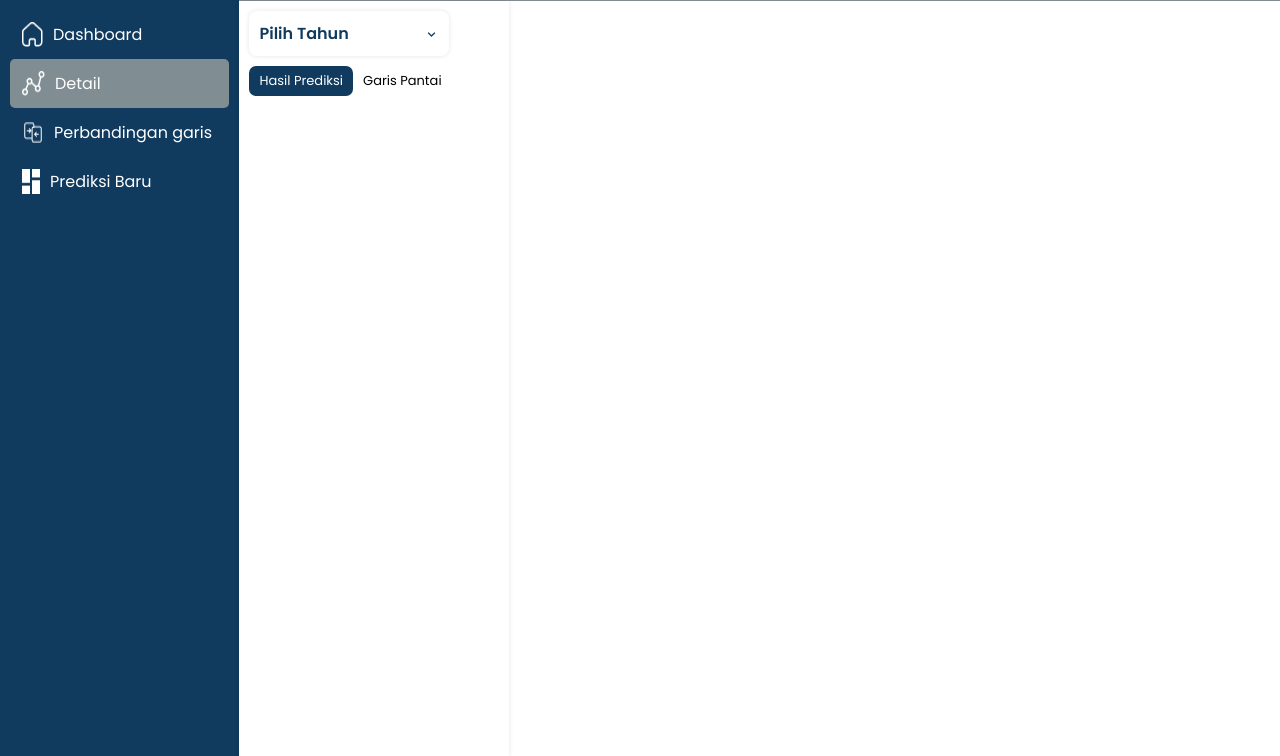
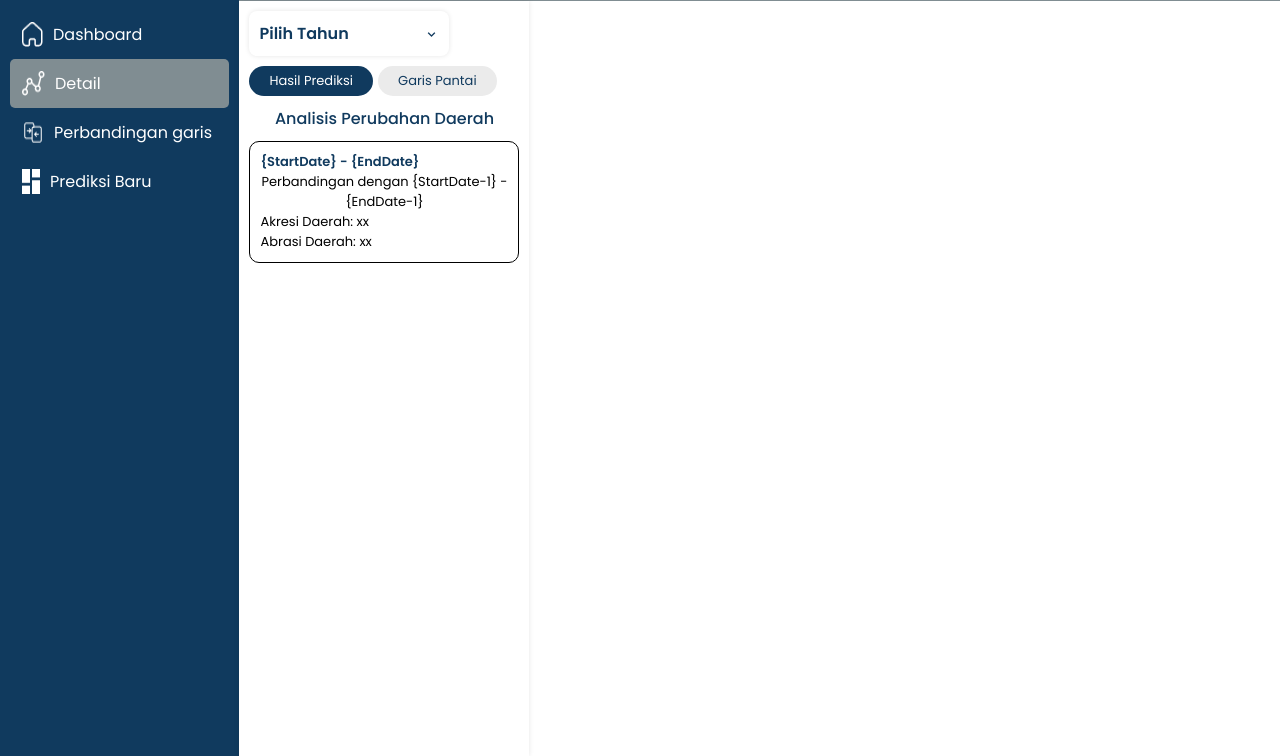
Before and after one commit to triyudhaa/proyek-ds-2, a Python web app: template templates/detail.html in a window 1280 px wide. Shown: the part 44-800 px from the top of the page. Run offline with Jinja, Linux system fonts and the light colour scheme; the template is opened without the code that fills it, so the values that code supplies are empty.

Commit message:
modified detail page

```diff
--- a/static/styles/detailStyle.css
+++ b/static/styles/detailStyle.css
@@ -51,7 +51,7 @@
 
 .side-container {
     padding: 10px;
-    width: 250px;
+    width: 270px;
     box-shadow: 0 0 5px rgba(0, 0, 0, 0.1);
 }
 
@@ -114,16 +114,48 @@
 .button-prediksi-garis {
     display: flex;
     font-size: small;
+    column-gap: 5px;
 }
 
 .button-prediksi-garis span {
     margin-top: 10px;
-    padding: 5px 10px 5px 10px;
+    padding: 5px 20px 5px 20px;
     cursor: pointer;
 }
 
 span#prediksi {
     background-color: #103A5E;
     color: white;
-    border-radius: 7px;
+    border-radius: 20px;
 }
+
+span#garis {
+    background-color: #ebebeb;
+    color: #103A5E;
+    border-radius: 20px;
+}
+
+.perubahan-daerah {
+    margin-top: 10px;
+}
+
+#title-perubahan {
+    color: #103A5E;
+    font-weight: 500;
+}
+
+.perubahan-group {
+    margin-top: 10px;
+    border: 1.5px solid black;
+    padding: 10px;
+    border-radius: 10px;
+    display: flex;
+    flex-direction: column;
+    align-items: flex-start;
+    font-size: small;
+}
+
+#periode {
+    font-weight: 600;
+    color: #103A5E;
+}
--- a/templates/detail.html
+++ b/templates/detail.html
@@ -90,6 +90,28 @@
                         <span id="garis">Garis Pantai</span>
                     </div>
 
+                    <div class="perubahan-daerah">
+                        <span id="title-perubahan">Analisis Perubahan Daerah</span>
+
+                        <div class="perubahan-group">
+                            <span id="periode">{StartDate} - {EndDate}</span>
+                            <div class="deskripsi-group">
+                                <span id="deskripsi">Perbandingan dengan </span>
+                                <span>{StartDate-1} - {EndDate-1}</span>
+                            </div>
+                            <div class="akresi-group">
+                                <span>Akresi Daerah:</span>
+                                <span>xx</span>
+                            </div>
+
+                            <div class="abrasi-group">
+                                <span>Abrasi Daerah:</span>
+                                <span>xx</span>
+                            </div>
+
+                        </div>
+                    </div>
+
                 </div>
 
                 <div class="images-container">
```
